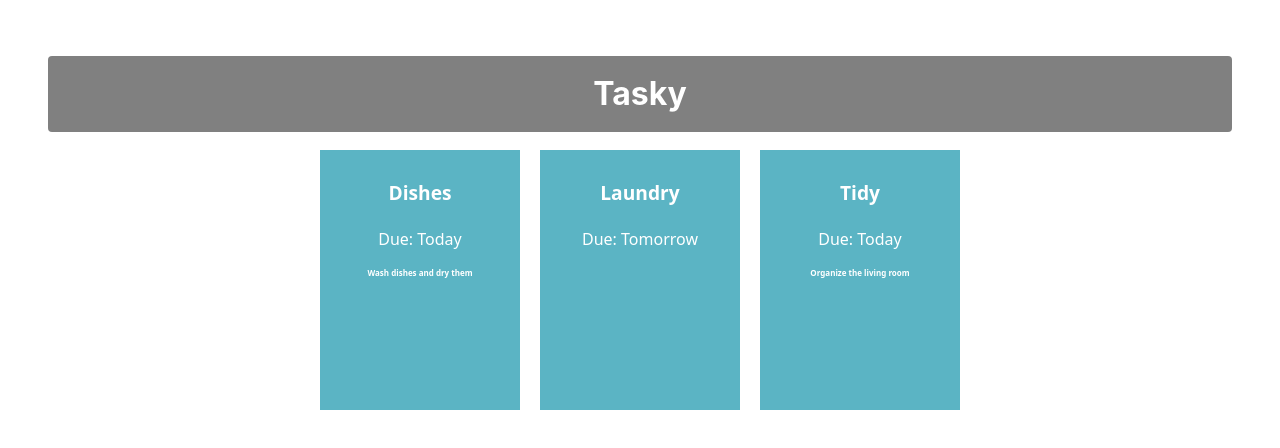
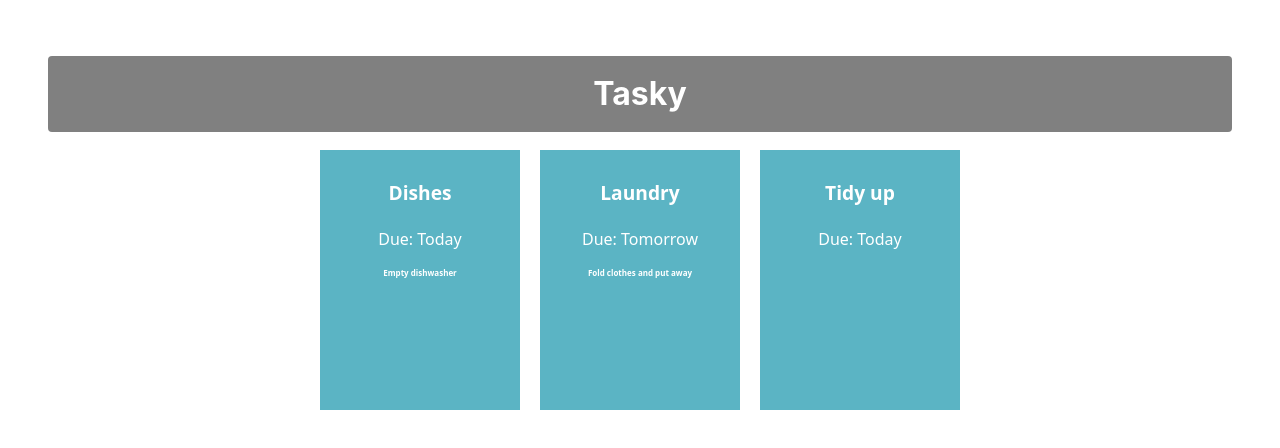
Before and after one commit to MatthewHoran27/react-basics-labs, a React (Vite) app in the folder tasky/: page / in a window 1280 px wide. Shown: the top 448 px of the page. Built offline with nearby package versions, Linux system fonts and the light colour scheme.

Commit message:
Added task state

```diff
--- a/tasky/src/App.jsx
+++ b/tasky/src/App.jsx
@@ -1,13 +1,23 @@
 import './App.css';
 import Task from './components/Task';
+import React, { useState } from 'react';
 
 function App() {
+
+  const [ taskState, setTaskState ] = useState({
+    tasks: [
+      { title:"Dishes", description: "Empty dishwasher", deadline: "Today" },
+      { title: "Laundry", description: "Fold clothes and put away", deadline: "Tomorrow" },
+      { title: "Tidy up", deadline: "Today" }
+    ]
+  });
+
   return (
     <div className="container">
       <h1>Tasky</h1>
-      <Task title="Dishes" deadline="Today" description="Wash dishes and dry them"/>
-      <Task title="Laundry" deadline="Tomorrow"/>
-      <Task title="Tidy" deadline="Today" description="Organize the living room"/>
+      <Task title={taskState.tasks[0].title} deadline={taskState.tasks[0].deadline} description={taskState.tasks[0].description} />
+      <Task title={taskState.tasks[1].title} deadline={taskState.tasks[1].deadline} description={taskState.tasks[1].description} />
+      <Task title={taskState.tasks[2].title} deadline={taskState.tasks[2].deadline} description={taskState.tasks[2].description} />
     </div>
   );
 }
```
